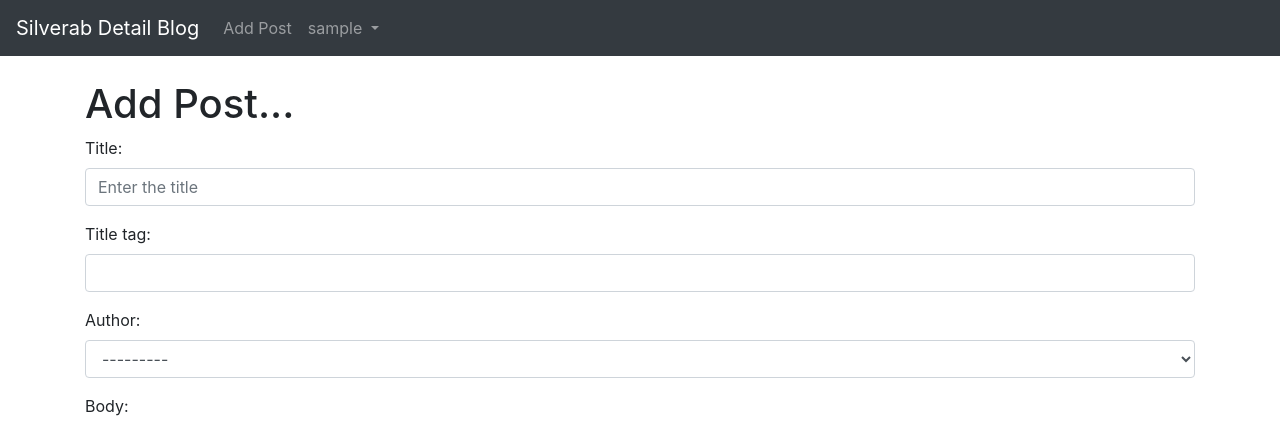
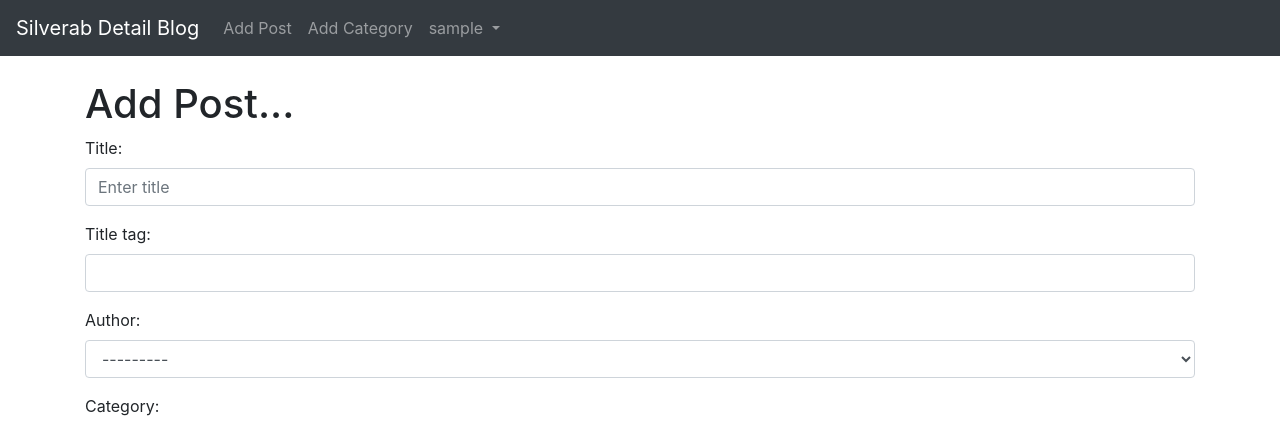
Before and after one commit to silverab/detail-blog, a Django app: page /add_post/ in a window 1280 px wide. Shown: the top 426 px of the page. Run offline with Django 3.2, Linux system fonts and the light colour scheme; the visitor is signed in with stand-in values (Sample User, id 1); data comes from the database, SQL or seed files in the repository.

Commit message:
add category

```diff
--- a/post/admin.py
+++ b/post/admin.py
@@ -1,5 +1,6 @@
 from django.contrib import admin
-from .models import Post
+from .models import Post, Category
 
 
 admin.site.register(Post)
+admin.site.register(Category)
--- a/post/forms.py
+++ b/post/forms.py
@@ -1,14 +1,24 @@
 from django import forms
-from .models import Post
+from .models import Post, Category
+
+
+# choice = [('coding', 'Coding'), ('sports', 'Sports'), ('entertainment', 'Entertainment')]
+choices = Category.objects.all().values_list('name', 'name')
+
+choice_list = []
+
+for item in choices:
+	choice_list.append(item)
 
 class PostForm(forms.ModelForm):
 	class Meta:
 		model = Post
-		fields = ('title', 'title_tag', 'author', 'body')
+		fields = ('title', 'title_tag', 'author', 'category', 'body')
 		widgets = {
-			'title': forms.TextInput(attrs={'class': 'form-control', 'placeholder': 'Enter the title'}),
+			'title': forms.TextInput(attrs={'class': 'form-control', 'placeholder': 'Enter title'}),
 			'title_tag': forms.TextInput(attrs={'class': 'form-control'}),
 			'author': forms.Select(attrs={'class': 'form-control'}),
+			'category': forms.Select(choices=choice_list, attrs={'class': 'form-control'}),
 			'body': forms.Textarea(attrs={'class': 'form-control'}),
 		}
 
--- a/post/models.py
+++ b/post/models.py
@@ -2,6 +2,16 @@ from django.db import models
 from django.contrib.auth.models import User
 from django.urls import reverse
 from datetime import datetime, date
+
+class Category(models.Model):
+	name = models.CharField(max_length=255)
+
+	def __str__(self):
+		return self.name
+
+	def get_absolute_url(self):
+		# return reverse('post_detail', args=(str(self.id)))
+		return reverse('home')
 
 class Post(models.Model):
 	title = models.CharField(max_length=255)
@@ -9,6 +19,7 @@ class Post(models.Model):
 	author = models.ForeignKey(User, on_delete=models.CASCADE)
 	body = models.TextField()
 	post_date = models.DateField(auto_now_add=True)
+	category = models.CharField(max_length=255, default='uncategorized')
 
 	def __str__(self):
 		return self.title + ' | ' + str(self.author)
--- a/post/urls.py
+++ b/post/urls.py
@@ -1,6 +1,6 @@
 from django.urls import path
 # from . import views
-from .views import HomeView, PostView, AddPostView, UpdatePostView, DeletePostView
+from .views import HomeView, PostView, AddPostView, UpdatePostView, DeletePostView, AddCategoryView
 
 
 urlpatterns = [
@@ -8,6 +8,7 @@ urlpatterns = [
     path('', HomeView.as_view(), name='home'),
     path('Post/<int:pk>', PostView.as_view(), name='post_detail'),
     path('add_post/', AddPostView.as_view(), name='add_post'),
+    path('add_category/', AddCategoryView.as_view(), name='add_category'),
     path('Post/edit/<int:pk>/', UpdatePostView.as_view(), name='update_post'),
     path('Post/<int:pk>/remove/', DeletePostView.as_view(), name='delete_post'),
 ]
--- a/post/views.py
+++ b/post/views.py
@@ -1,6 +1,6 @@
 from django.shortcuts import render
 from django.views.generic import ListView, DetailView, CreateView, UpdateView, DeleteView
-from .models import Post
+from .models import Post, Category
 from .forms import PostForm, EditForm
 from django.urls import reverse_lazy
 
@@ -21,6 +21,13 @@ class AddPostView(CreateView):
 	# fields = '__all__'
 	# fields = ('title', 'body')
 
+class AddCategoryView(CreateView):
+	model = Category
+	template_name = 'post/add_category.html'
+	fields = '__all__'
+	# form_class = PostForm
+	# fields = ('title', 'body')
+
 class UpdatePostView(UpdateView):
 	model = Post
 	form_class = EditForm
--- a/templates/base.html
+++ b/templates/base.html
@@ -25,6 +25,9 @@
       {% if user.is_authenticated %}
       <li class="nav-item">
         <a class="nav-link" href="{% url 'add_post' %}">Add Post</a>
+      </li>
+      <li class="nav-item">
+        <a class="nav-link" href="{% url 'add_category' %}">Add Category</a>
       </li>
       {% else %}
       <li class="nav-item">
--- a/templates/post/home.html
+++ b/templates/post/home.html
@@ -8,12 +8,13 @@
 		<li>
 			<a href="{% url 'post_detail' post.pk %}">{{ post.title }}</a> -
 			{{ post.author.first_name }} -
+			{{ post.category }} -
 			{{ post.post_date }}
 				{% if user.is_authenticated %}
 					<a href="{% url 'update_post' post.pk %}">Edit</a>
 					- <a href="{% url 'delete_post' post.pk %}">Delete</a>
 				{% endif %}
-					{{ post.body|slice:":150" }}</li>
+					{{ post.body|slice:":150"|safe }}</li>
 				{% endfor %}
 	</ul>
 {% endblock content %}
```
Also changed, not shown: templates/post/add_category.html (added, +16 -0 lines), post/migrations/0004_auto_20210309_0701.py (added).
